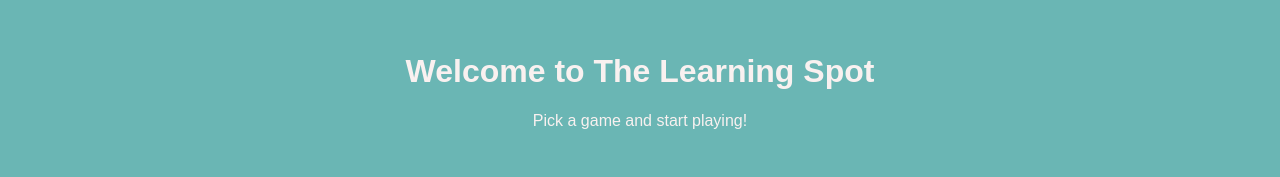
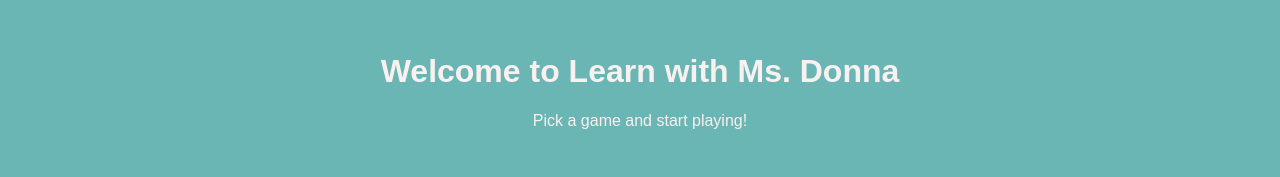
Before and after one commit to m-acosta/learn-with-ms-donna, a plain HTML site: page html/index.html in a window 1280 px wide. Shown: the top 177 px of the page. Drawn offline with Linux system fonts and the light colour scheme; files that its build step writes are made by us from their sources; files whose address does not match are found by name.

Commit message:
Incremental changes to update the name from The Learning Spot to Learn with Ms. Donna

```diff
--- a/html/the-learning-spot.html
+++ b/html/index.html
@@ -3,12 +3,12 @@
 <head>
   <meta charset="UTF-8" />
   <meta name="viewport" content="width=device-width, initial-scale=1.0"/>
-  <title>The Learning Spot</title>
-  <link rel="stylesheet" href="css/the-learning-spot.css" />
+  <title>Learn with Ms. Donna</title>
+  <link rel="stylesheet" href="../css/learn-with-ms-donna.css" />
 </head>
 <body>
   <header>
-    <h1>Welcome to The Learning Spot</h1>
+    <h1>Welcome to Learn with Ms. Donna</h1>
     <p>Pick a game and start playing!</p>
   </header>
 
```
Also changed, not shown: html/learning-goals.html (+2 -2 lines), css/learn-with-ms-donna.css (renamed from css/the-learning-spot.css), img/learn-with-ms-donna.jpg (added).
